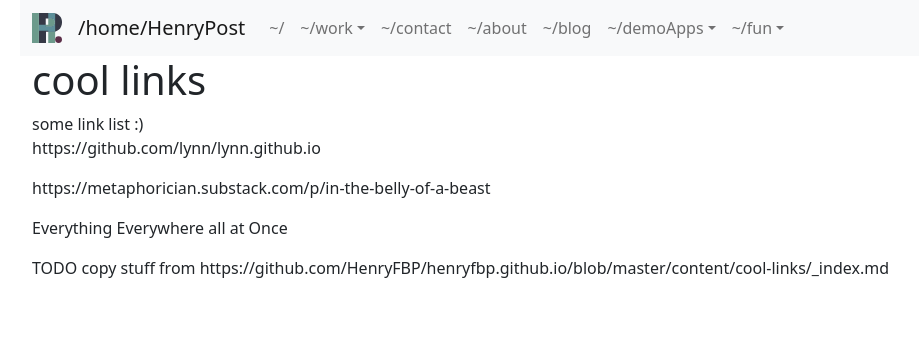
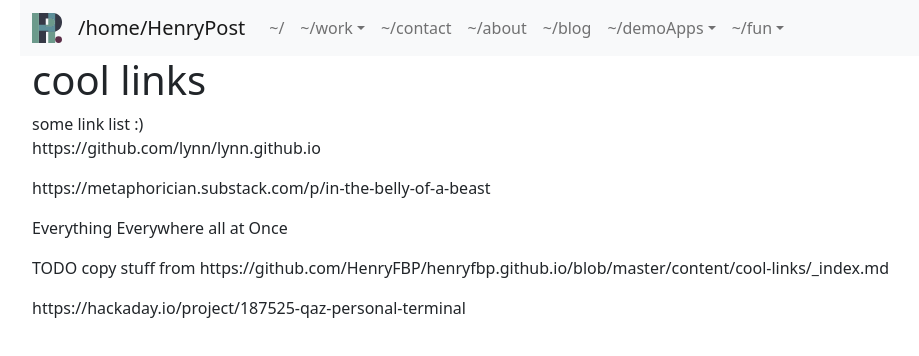
Before and after one commit to meltingscales/henrypost.net, a React (Create React App) app: page /fun/cool-links in a window 1280 px wide. Shown: the top 356 px of the page, without its empty margins (62-981 px from the left). Built offline with nearby package versions, Linux system fonts and the light colour scheme.

Commit message:
wow i really am lazy

```diff
--- a/src/pages/fun/PageCoolLinks.tsx
+++ b/src/pages/fun/PageCoolLinks.tsx
@@ -10,6 +10,7 @@ const PageCoolLinks = () => {
         <p>https://metaphorician.substack.com/p/in-the-belly-of-a-beast</p>
         <p>Everything Everywhere all at Once</p>
         <p>TODO copy stuff from https://github.com/HenryFBP/henryfbp.github.io/blob/master/content/cool-links/_index.md</p>
+        <p>https://hackaday.io/project/187525-qaz-personal-terminal</p>
     </>;
 }
 
```
